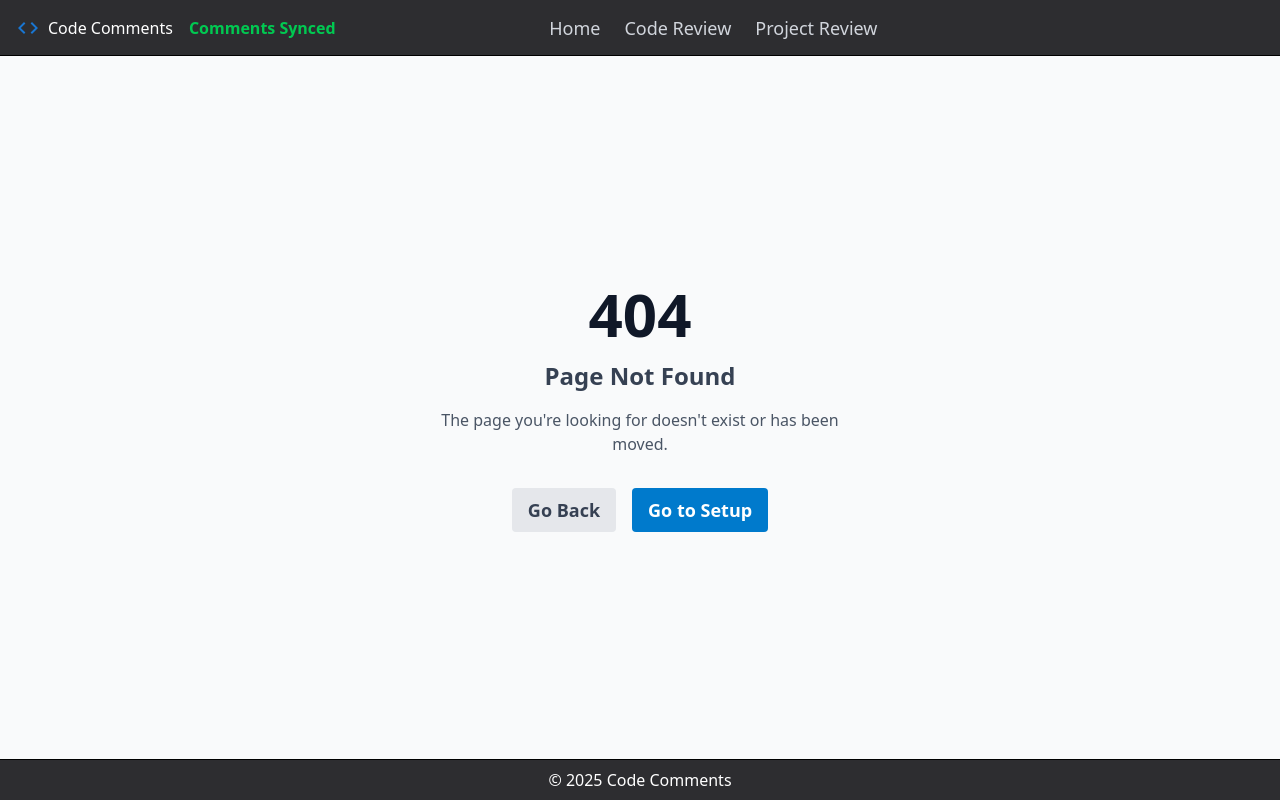
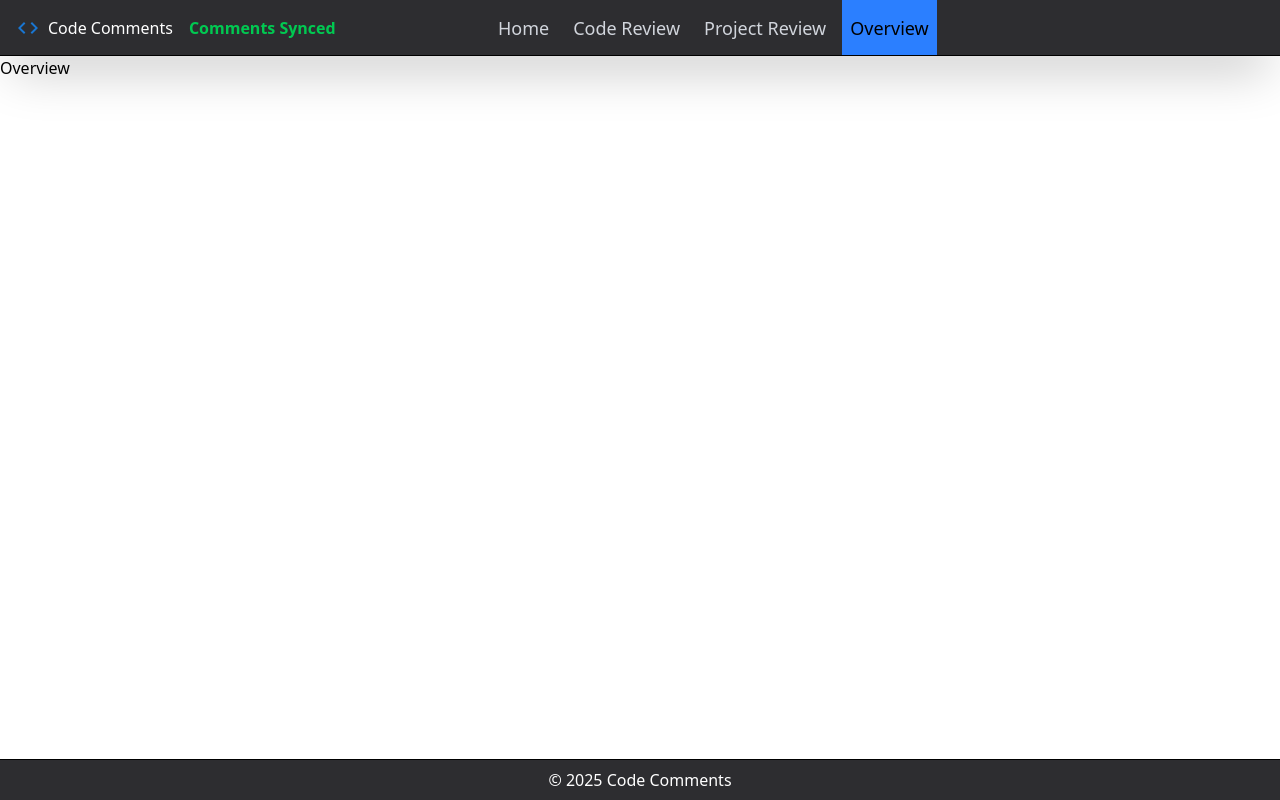
Before and after one commit to S1lence-z/code-comments-bachelor-thesis, a Vue app in the folder project/frontend/: page /overview in a window 1280 px wide. Before the commit this address had no page. Built offline with nearby package versions, Linux system fonts and the light colour scheme.

Commit message:
feat: add overview page placeholder

```diff
--- a/project/frontend/src/core/routes.ts
+++ b/project/frontend/src/core/routes.ts
@@ -1,6 +1,7 @@
 import HomePage from "../pages/SetupPage.vue";
 import CodeReviewPage from "../pages/CodeReviewPage.vue";
 import ProjectReviewPage from "../deprecated/ProjectReviewPage.vue";
+import OverviewPage from "../pages/OverviewPage.vue";
 import NotFoundPage from "../pages/NotFoundPage.vue";
 
 const routes = [
@@ -8,6 +9,7 @@ const routes = [
 	{ path: "/setup", name: "Home", component: HomePage },
 	{ path: "/review/code", name: "Code Review", component: CodeReviewPage },
 	{ path: "/review/project", name: "Project Review", component: ProjectReviewPage },
+	{ path: "/overview", name: "Overview", component: OverviewPage },
 	{ path: "/:pathMatch(.*)*", component: NotFoundPage },
 ];
 
--- /dev/null
+++ b/project/frontend/src/pages/OverviewPage.vue
@@ -0,0 +1,5 @@
+<script setup lang="ts"></script>
+
+<template>
+	<h3>Overview</h3>
+</template>
```
